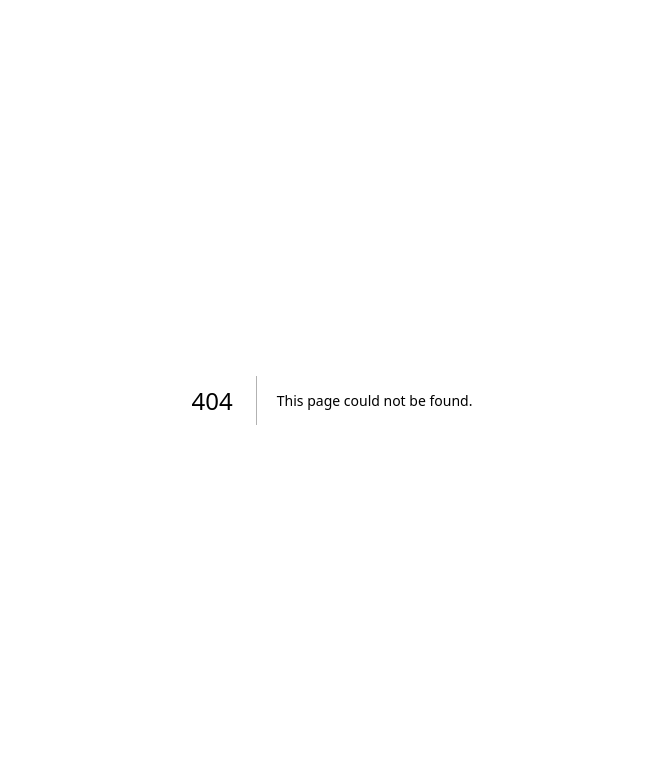
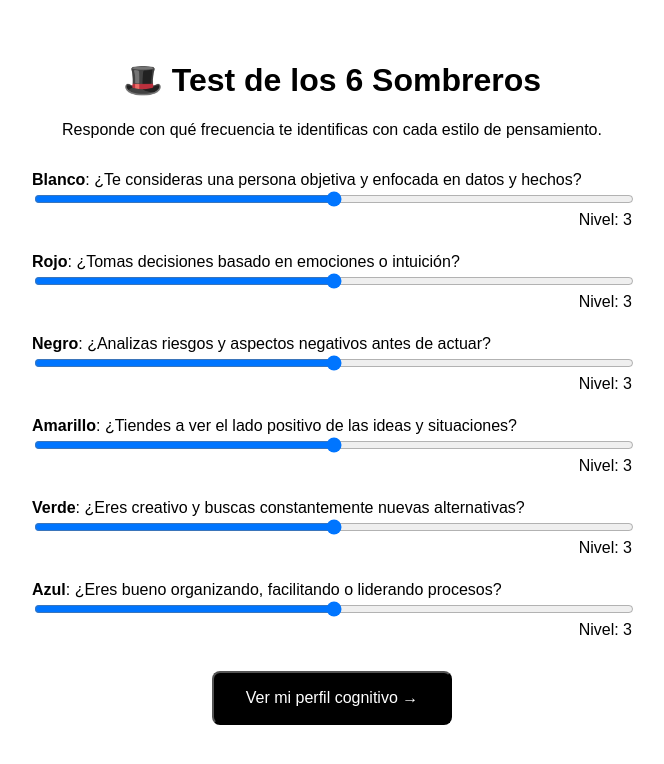
Before and after one commit to christopherrichardson25-SYNDA/onboarding-agents, a Next.js app: page /onboarding/sombreros in a window 1280 px wide. Before the commit this address had no page. Shown: the top 764 px of the page, without its empty margins (308-972 px from the left). Built offline with nearby package versions, Linux system fonts and the light colour scheme.

Commit message:
Add files via upload

```diff
--- /dev/null
+++ b/pages/onboarding/sombreros.tsx
@@ -0,0 +1,72 @@
+import { useState } from "react";
+import { useRouter } from "next/router";
+
+const hats = [
+  { color: "Blanco", prompt: "¿Te consideras una persona objetiva y enfocada en datos y hechos?" },
+  { color: "Rojo", prompt: "¿Tomas decisiones basado en emociones o intuición?" },
+  { color: "Negro", prompt: "¿Analizas riesgos y aspectos negativos antes de actuar?" },
+  { color: "Amarillo", prompt: "¿Tiendes a ver el lado positivo de las ideas y situaciones?" },
+  { color: "Verde", prompt: "¿Eres creativo y buscas constantemente nuevas alternativas?" },
+  { color: "Azul", prompt: "¿Eres bueno organizando, facilitando o liderando procesos?" }
+];
+
+export default function SombrerosTest() {
+  const router = useRouter();
+  const [answers, setAnswers] = useState<number[]>(Array(hats.length).fill(3)); // escala 1–5
+
+  const handleSubmit = () => {
+    const profile = hats.map((h, i) => ({
+      sombrero: h.color,
+      valor: answers[i]
+    }));
+    localStorage.setItem("sombreros_profile", JSON.stringify(profile));
+    router.push("/onboarding/result");
+  };
+
+  return (
+    <div style={{ padding: "2rem", fontFamily: "sans-serif" }}>
+      <h1 style={{ textAlign: "center" }}>🎩 Test de los 6 Sombreros</h1>
+      <p style={{ textAlign: "center" }}>Responde con qué frecuencia te identificas con cada estilo de pensamiento.</p>
+
+      <div style={{ maxWidth: "600px", margin: "2rem auto" }}>
+        {hats.map((hat, idx) => (
+          <div key={hat.color} style={{ marginBottom: "1.5rem" }}>
+            <label>
+              <strong>{hat.color}</strong>: {hat.prompt}
+            </label>
+            <br />
+            <input
+              type="range"
+              min="1"
+              max="5"
+              value={answers[idx]}
+              onChange={(e) => {
+                const copy = [...answers];
+                copy[idx] = parseInt(e.target.value);
+                setAnswers(copy);
+              }}
+              style={{ width: "100%" }}
+            />
+            <div style={{ textAlign: "right" }}>Nivel: {answers[idx]}</div>
+          </div>
+        ))}
+      </div>
+
+      <div style={{ textAlign: "center", marginTop: "2rem" }}>
+        <button
+          onClick={handleSubmit}
+          style={{
+            background: "#000",
+            color: "#fff",
+            padding: "1rem 2rem",
+            fontSize: "1rem",
+            borderRadius: "8px",
+            cursor: "pointer"
+          }}
+        >
+          Ver mi perfil cognitivo →
+        </button>
+      </div>
+    </div>
+  );
+}
```
